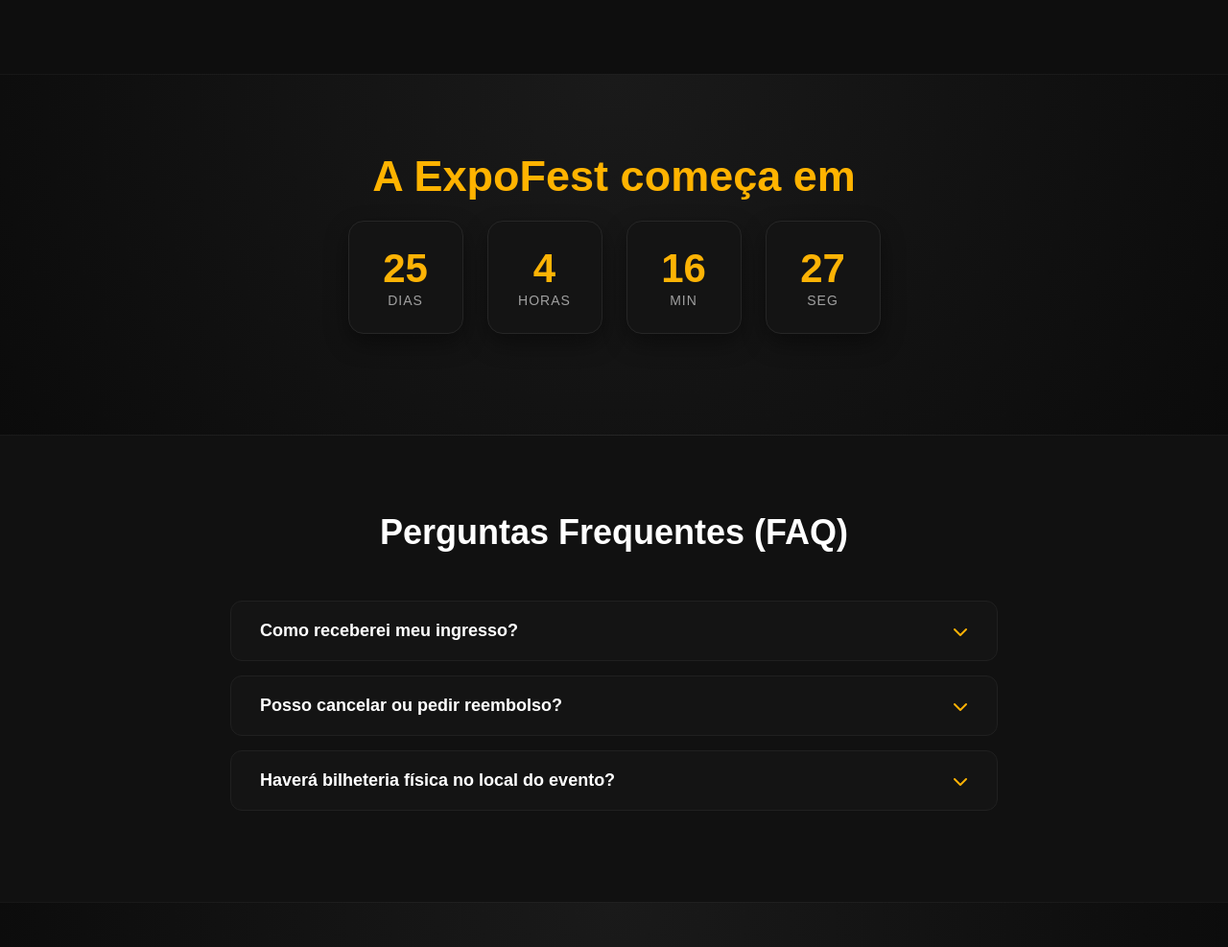
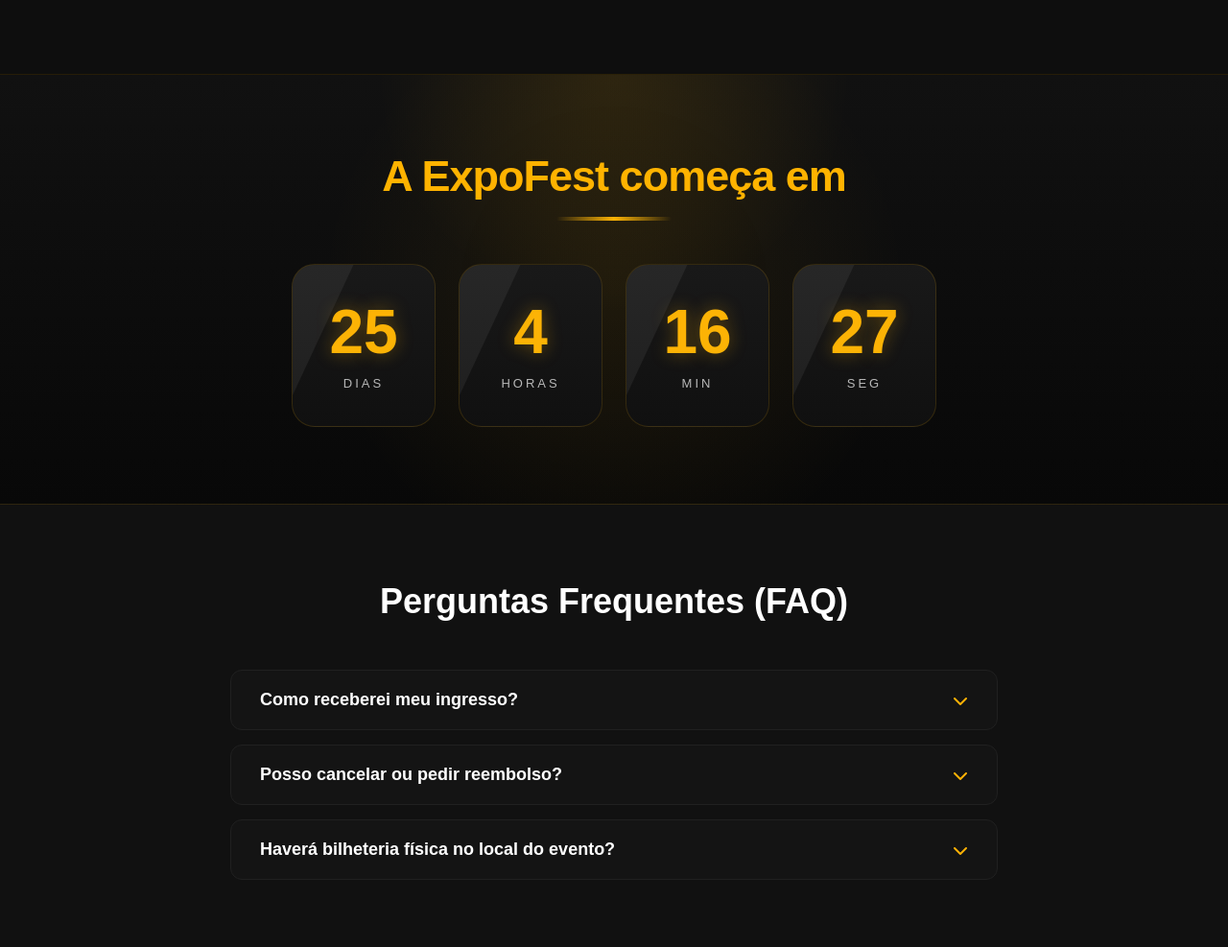
Before and after one commit to Dduardanasscz/projetofinal_controledeversoes, a plain HTML site: page ingressos.html in a window 1280 px wide. Shown: the part 1485-2472 px from the top of the page at 96% size. Drawn offline with Linux system fonts and the light colour scheme.

Commit message:
Melhorando contador regressivo da ExpoFest

```diff
--- a/ingressos.css
+++ b/ingressos.css
@@ -485,61 +485,274 @@
 /* ==========================
    CONTADOR REGRESSIVO
 ========================== */
+
 .contador {
-    padding: 80px 8%;
+    padding: 100px 8%;
     text-align: center;
-    background: radial-gradient(circle at top, #1a1a1a 0%, #0b0b0b 100%);
-    border-top: 1px solid rgba(255,255,255,0.05);
-    border-bottom: 1px solid rgba(255,255,255,0.05);
+
+    background:
+        radial-gradient(circle at center,
+        rgba(252,179,5,0.08),
+        transparent 45%),
+        linear-gradient(
+        180deg,
+        #111 0%,
+        #080808 100%);
+
+    position: relative;
+
+    overflow: hidden;
+
+    border-top: 1px solid rgba(252,179,5,.12);
+    border-bottom: 1px solid rgba(252,179,5,.12);
+}
+
+/* brilho decorativo */
+.contador::before {
+    content: "";
+
+    position: absolute;
+
+    width: 500px;
+    height: 500px;
+
+    background:
+        radial-gradient(
+            circle,
+            rgba(252,179,5,.10),
+            transparent 70%
+        );
+
+    top: -250px;
+    left: 50%;
+
+    transform: translateX(-50%);
+
+    pointer-events: none;
 }
 
 .contador h2 {
-    font-size: 34px;
+    font-size: 42px;
+
     font-weight: 800;
-    margin-bottom: 30px;
-    color: #ffffff;
+
+    margin-bottom: 18px;
+
+    color: white;
+
+    letter-spacing: -1px;
+
+    animation: surgir 1s ease;
+}
+
+.contador h2::after {
+    content: "";
+
+    display: block;
+
+    width: 120px;
+
+    height: 4px;
+
+    margin: 16px auto 0;
+
+    border-radius: 50px;
+
+    background:
+        linear-gradient(
+            90deg,
+            transparent,
+            #fcb305,
+            transparent
+        );
 }
 
 .contador-box {
+
     display: flex;
+
     justify-content: center;
-    gap: 25px;
+
+    gap: 24px;
+
     flex-wrap: wrap;
-    margin-bottom: 25px;
+
+    margin-top: 45px;
+
 }
 
+/* CARD */
 .tempo {
-    background: #141414;
-    border: 1px solid #262626;
-    padding: 25px 30px;
-    border-radius: 16px;
-    min-width: 120px;
-    box-shadow: 0 10px 25px rgba(0,0,0,0.4);
-    transition: transform 0.3s ease;
+
+    width: 150px;
+
+    min-height: 170px;
+
+    background:
+        linear-gradient(
+            180deg,
+            #191919,
+            #101010
+        );
+
+    border:
+
+        1px solid rgba(252,179,5,.15);
+
+    border-radius: 24px;
+
+    display: flex;
+
+    flex-direction: column;
+
+    justify-content: center;
+
+    align-items: center;
+
+    position: relative;
+
+    overflow: hidden;
+
+    transition: .45s;
+}
+
+/* reflexo */
+.tempo::before {
+
+    content: "";
+
+    position: absolute;
+
+    top: -120%;
+
+    left: -30%;
+
+    width: 80px;
+
+    height: 300%;
+
+    background:
+
+        rgba(255,255,255,.06);
+
+    transform: rotate(25deg);
+
+    transition: .8s;
+
+}
+
+.tempo:hover::before {
+
+    left: 140%;
+
 }
 
 .tempo:hover {
-    transform: translateY(-5px);
+
+    transform:
+        translateY(-10px)
+        scale(1.04);
+
     border-color: #fcb305;
+
+    box-shadow:
+        0 0 40px rgba(252,179,5,.15);
+
 }
 
 .tempo span {
-    display: block;
-    font-size: 42px;
+
+    font-size: 64px;
+
     font-weight: 800;
+
+    line-height: 1;
+
     color: #fcb305;
+
+    text-shadow:
+        0 0 18px
+        rgba(252,179,5,.35);
+
 }
 
 .tempo small {
-    font-size: 14px;
-    color: #a0a0a0;
+
+    margin-top: 14px;
+
+    color: #b8b8b8;
+
+    font-size: 13px;
+
+    letter-spacing: 3px;
+
     text-transform: uppercase;
-    letter-spacing: 1px;
-    margin-top: 5px;
+
 }
 
+/* mensagem */
 #mensagem-contador {
-    color: #a0a0a0;
-    font-size: 16px;
-    margin-top: 10px;
+
+    margin-top: 40px;
+
+    font-size: 18px;
+
+    color: #bdbdbd;
+
+    max-width: 700px;
+
+    margin-inline: auto;
+
+    line-height: 1.8;
+
 }
+
+/* RESPONSIVO */
+
+@media (max-width:768px){
+
+.contador{
+padding:80px 6%;
+}
+
+.contador h2{
+font-size:32px;
+}
+
+.tempo{
+
+width:130px;
+
+min-height:150px;
+
+}
+
+.tempo span{
+
+font-size:48px;
+
+}
+
+}
+
+/* animação */
+
+@keyframes surgir {
+
+from{
+
+opacity:0;
+
+transform:translateY(30px);
+
+}
+
+to{
+
+opacity:1;
+
+transform:translateY(0);
+
+}
+
+}
```
